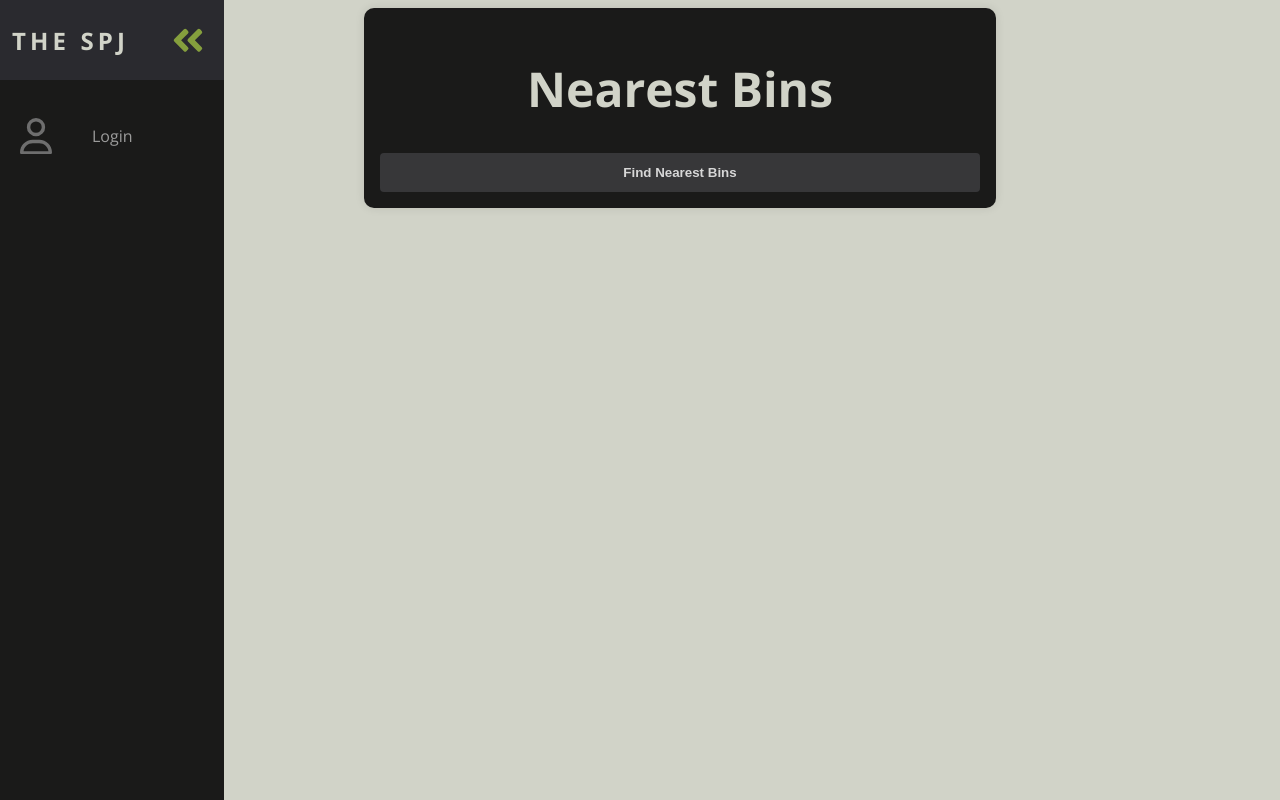
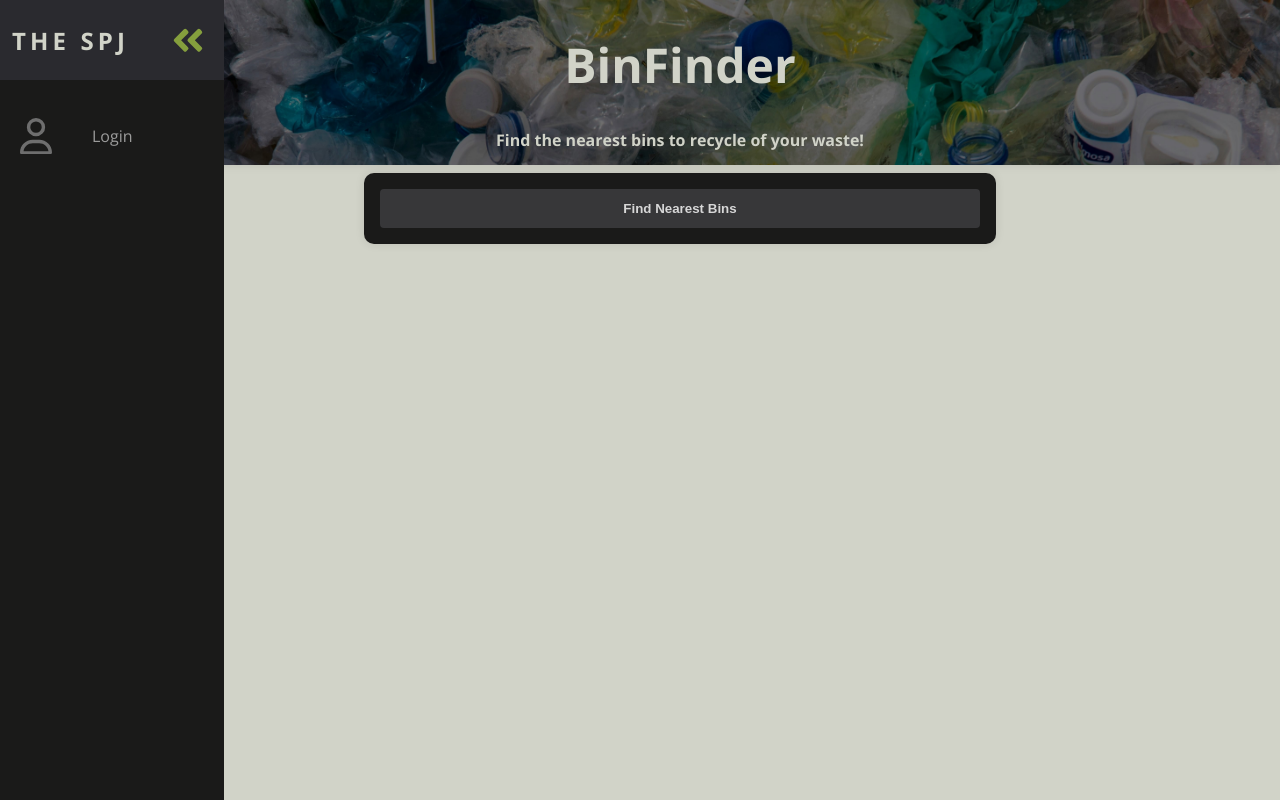
Before and after one commit to medex256/BinDesignWebApp, a Flask app: page /view-bins in a window 1280 px wide. Run offline with Flask 3, Linux system fonts and the light colour scheme.

Commit message:
###test nearest bins

```diff
--- a/templates/nearest_bins.html
+++ b/templates/nearest_bins.html
@@ -7,12 +7,30 @@
     <meta name="viewport" content="width=device-width, initial-scale=1.0">
     <link rel="stylesheet" href="{{ url_for('static', filename='style.css') }}">
     <link href="https://fonts.googleapis.com/css?family=Open+Sans:300,400,700&display=swap" rel="stylesheet" />
+    <style>
+        .bin-list {
+            display: flex;
+            flex-direction: column;
+            gap: 10px; /* Optional: Adds space between items */
+        }
+
+        .bin-item {
+            padding: 10px;
+            border: 1px solid #ccc;
+            border-radius: 5px;
+            background-color: #f9f9f9;
+        }
+    </style>
 </head>
 <body>
     {% include 'navbar.html' %}
     <main>
+        <div class="banner">
+            <h1>BinFinder</h1>
+            <h2>Find the nearest bins to recycle of your waste!</h2>
+        </div>
+
         <div class="container">
-            <h1>Nearest Bins</h1>
 
             <button onclick="getLocation()" class="location-btn">Find Nearest Bins</button>
 
```
